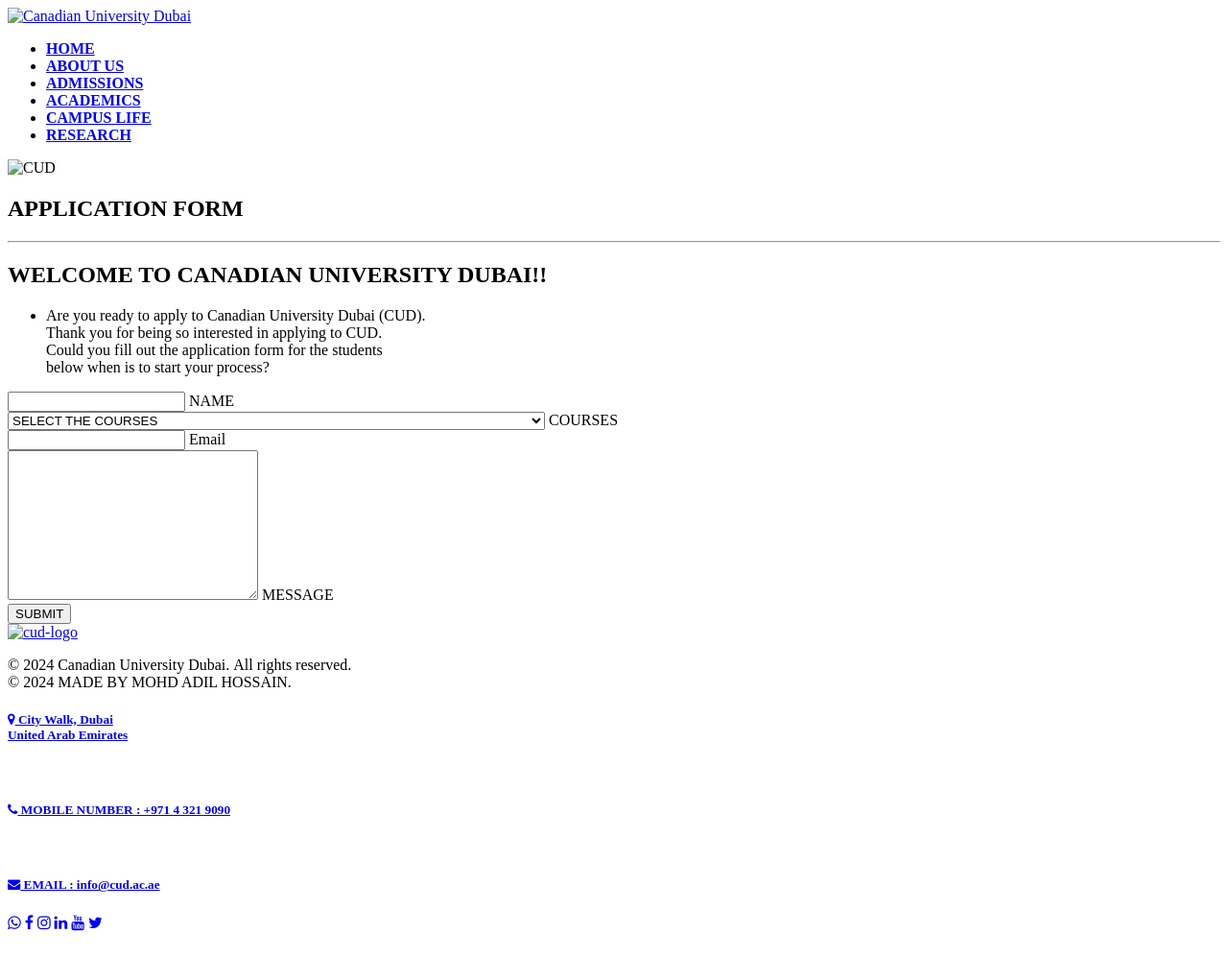
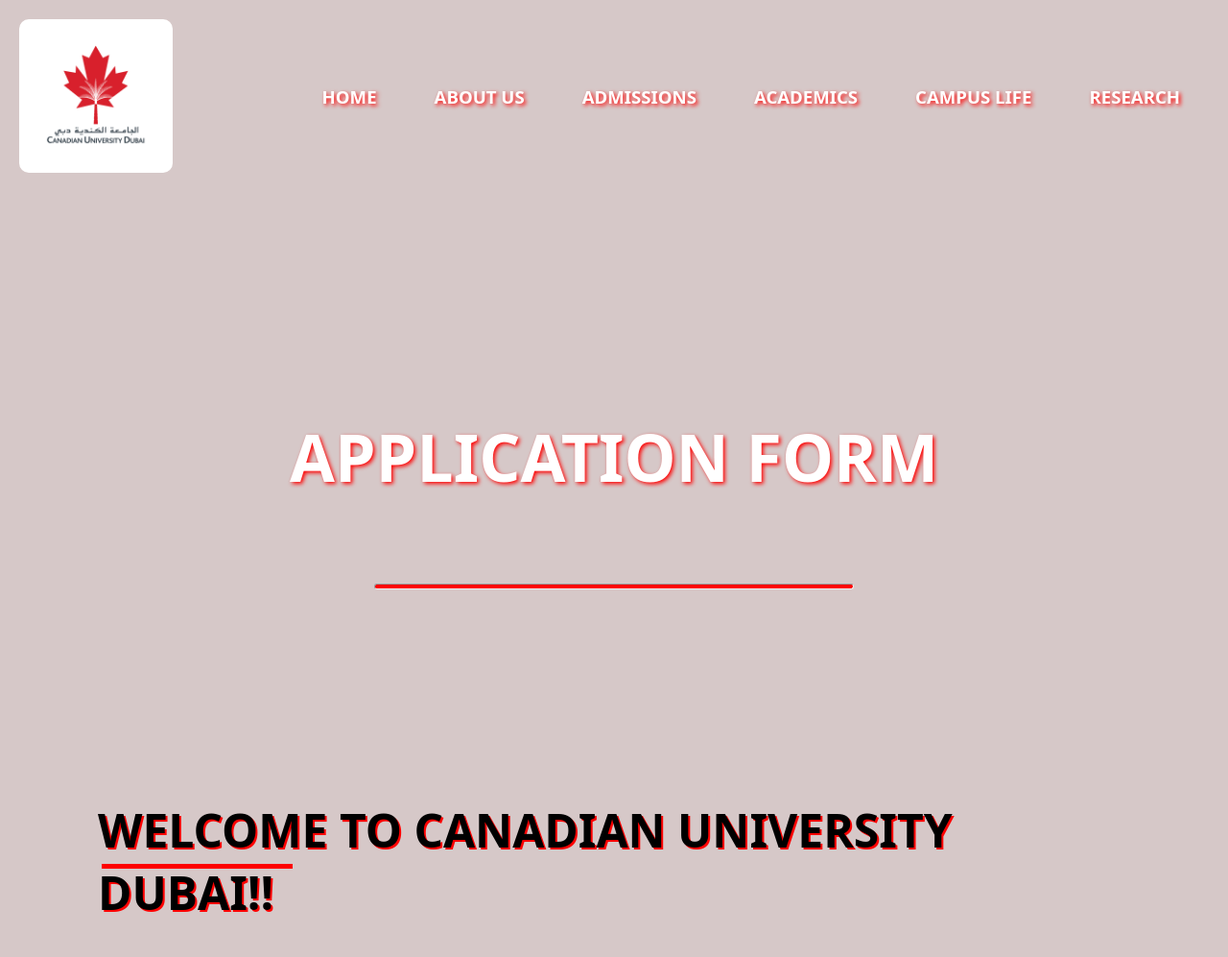
Before and after one commit to MOHDADHIL2023/Canadian-University-Dubai, a plain HTML site: page pages/applynow.html in a window 1280 px wide. Shown: the top 997 px of the page at 96% size. Drawn offline with Linux system fonts and the light colour scheme; the site is published under a folder, as on GitHub Pages, so addresses that start at the root find nothing.

Commit message:
Update applynow.html

```diff
--- a/pages/applynow.html
+++ b/pages/applynow.html
@@ -4,9 +4,9 @@
     <meta charset="UTF-8">
     <meta name="viewport" content="width=device-width, initial-scale=1.0">
     <title>Apply Now | Canadian University Dubai</title> <!--title tag shows on the website page-->
-    <link rel="stylesheet" href="/css/style.css"> <!--link is for css file from a folder-->
-    <link rel="stylesheet" href="/css/style2.css"> <!--link is for css2 file from a folder-->
-    <link rel="icon" type="image/x-icon" href="/img/cud-profile.jpg"> <!--image logo is displayed to the left side from the title page in browse page-->
+    <link rel="stylesheet" href="../css/style.css"> <!--link is for css file from a folder-->
+    <link rel="stylesheet" href="../css/style2.css"> <!--link is for css2 file from a folder-->
+    <link rel="icon" type="image/x-icon" href="../img/cud-profile.jpg"> <!--image logo is displayed to the left side from the title page in browse page-->
     <link rel="stylesheet" href="https://cdnjs.cloudflare.com/ajax/libs/font-awesome/4.7.0/css/font-awesome.min.css"> <!--link to cdnjs to make many different icon tags-->
 </head>
 <body>
@@ -16,18 +16,18 @@
         <!--Navigation Bar-->
         <nav class="navbar8">
             <!--To show the logo of CUD-->
-            <a href="/index.html"><img src="/img/cud-profile.jpg" alt="Canadian University Dubai" class="Logo8"></a>
+            <a href="../index.html"><img src="../img/cud-profile.jpg" alt="Canadian University Dubai" class="Logo8"></a>
             <!--Having easy-to-use navigation is important for any web site.-->
             <ul class="nav-links8">
-                <li><a href="/index.html" style="--i:1;"><b>HOME</b></a></li> <!--link moves to a home page-->
-                <li><a href="/pages/aboutus.html" style="--i:2;"><b>ABOUT US</b></a></li> <!--link redirects to about page-->
-                <li><a href="/pages/admission.html" style="--i:3;"><b>ADMISSIONS</b></a></li> <!--link redirects to admission page-->
-                <li><a href="/pages/academic.html" style="--i:4;"><b>ACADEMICS</b></a></li> <!--link redirects to academic page-->
-                <li><a href="/pages/campuslife.html" style="--i:5;"><b>CAMPUS LIFE</b></a></li> <!--link redirects to campas life page-->
-                <li><a href="/pages/research.html" style="--i:6;"><b>RESEARCH</b></a></li> <!--link redirects to research page-->
+                <li><a href="../index.html" style="--i:1;"><b>HOME</b></a></li> <!--link moves to a home page-->
+                <li><a href="../pages/aboutus.html" style="--i:2;"><b>ABOUT US</b></a></li> <!--link redirects to about page-->
+                <li><a href="../pages/admission.html" style="--i:3;"><b>ADMISSIONS</b></a></li> <!--link redirects to admission page-->
+                <li><a href="../pages/academic.html" style="--i:4;"><b>ACADEMICS</b></a></li> <!--link redirects to academic page-->
+                <li><a href="../pages/campuslife.html" style="--i:5;"><b>CAMPUS LIFE</b></a></li> <!--link redirects to campas life page-->
+                <li><a href="../pages/research.html" style="--i:6;"><b>RESEARCH</b></a></li> <!--link redirects to research page-->
             </ul>
             <!--This is for open the menu button-->
-            <img src="/img/public.avif" alt="CUD" class="Menu-Button8">
+            <img src="../img/public.avif" alt="CUD" class="Menu-Button8">
         </nav>
     </header>
 
@@ -139,7 +139,7 @@
     <footer>
         <div class="Footer-Content">
         <div class="footer-logo">
-            <a href="/index.html"><img src="/img/cud-profile.jpg" alt="cud-logo" class="Logo2"></a>
+            <a href="../index.html"><img src="../img/cud-profile.jpg" alt="cud-logo" class="Logo2"></a>
         </div>
 
         <!--footer captions-->
@@ -170,7 +170,7 @@
     </footer>
 
     <!--link to javascript file from a folder-->
-    <script src="/javascript/script.js"></script>
+    <script src="../javascript/script.js"></script>
 
 </body>
 </html>
```
